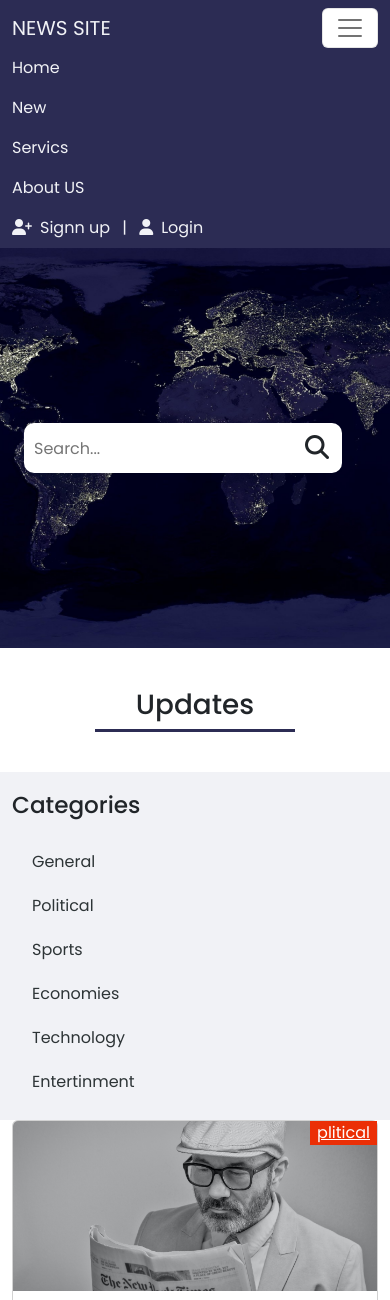
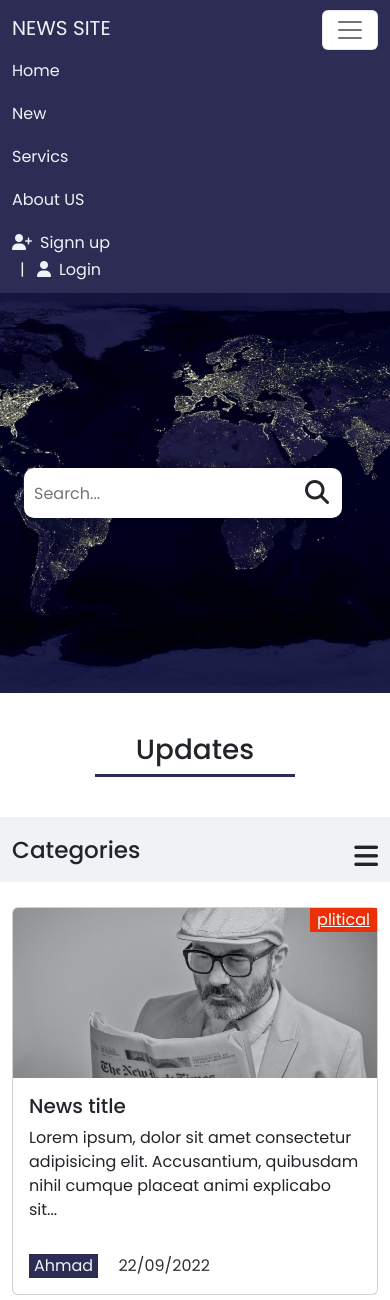
Before and after one commit to safiabdulhadi/news_website_proj, a PHP site: page / in a window 390 px wide, after a click that opens the changed part. Shown: the top 1300 px of the page. Run offline with PHP 8.4, Linux system fonts and the light colour scheme.

Commit message:
style navBar

```diff
--- a/assets/css/style.css
+++ b/assets/css/style.css
@@ -16,6 +16,8 @@
   transition: all 0.3s ease;
 }
 
+/* for navBar links  */
+
 /* ---------------------------------
 New Section
 --------------------------------*/
@@ -26,9 +28,26 @@
 .navbar-expand-lg a {
   color: var(--gray-200);
   text-decoration: none;
+  color: var(--gray-200);
 }
 .navbar-expand-lg a:hover {
   color: var(--gray-200);
+}
+.navbar-expand-lg .navbar-nav li :hover {
+  color: var(--gray-200);
+}
+
+.navbar-expand-lg a::after {
+  content: '';
+  width: 0;
+  height: 3px;
+  background-color: coral;
+  margin: auto;
+  display: block;
+}
+.navbar-expand-lg a:hover::after {
+  width: 100%;
+  transition: width 0.3s linear;
 }
 
 /* -----------------------Slider Section ----------------------------*/
@@ -98,10 +117,19 @@
 .home-category {
   background-color: var(--gray-200);
 }
-.home-category h3 {
+/* this for toggle Category section */
+.cat-header {
+  display: flex;
+  justify-content: space-between;
   margin: 20px 0;
-  font-weight: 500;
+  font-weight: 600;
 }
+.cat-header span {
+  font-size: 1.7em;
+  cursor: pointer;
+  display: none;
+}
+
 .home-category ul {
   padding: 0;
 }
@@ -119,7 +147,7 @@
   color: var(--gray-200);
 }
 
-/* Category section  */
+/* Category section End  */
 
 /* Here main cards container start  */
 .new-thumb {
@@ -267,4 +295,17 @@
   .author-section {
     margin-bottom: 90px;
   }
+  /* this for toggling category */
+  .cat-header span {
+    display: block;
+  }
+  .home-category {
+    height: 65px;
+    margin-bottom: 25px;
+    transition: all 1s ease;
+    overflow: hidden;
+  }
+  .toggle {
+    height: 370px;
+  }
 }
--- a/assets/js/app.js
+++ b/assets/js/app.js
@@ -0,0 +1,7 @@
+'use strict';
+// toggle Menu
+const toggleBtn = document.querySelector('#toggle');
+const categoryBody = document.querySelector('.home-category');
+toggleBtn.addEventListener('click', () => {
+  categoryBody.classList.toggle('toggle');
+});
--- a/commonsF/footer.php
+++ b/commonsF/footer.php
@@ -54,11 +54,11 @@
 </div>
 
 
-
+<!-- Customs js  -->
+<script src="assets/js/app.js"></script>
 <!-- Bootstraps js -->
 <script src="assets/js/bootstrap.bundle.js"></script>
-<!-- Customs js  -->
-<script src="assets/js/app.js"></script>
+
 </body>
 
 </html>
--- a/index.php
+++ b/index.php
@@ -29,7 +29,10 @@
 
         <!-- ------ this for the slider on left--- -->
         <div class="col-md-2 home-category">
-            <h3>Categories</h3>
+            <div class="cat-header">
+                <h3>Categories</h3>
+                <span id="toggle"><i class="fa-solid fa-bars"></i></span>
+            </div>
             <ul>
                 <li><a href="">General</a></li>
                 <li><a href="">Political</a></li>
```
